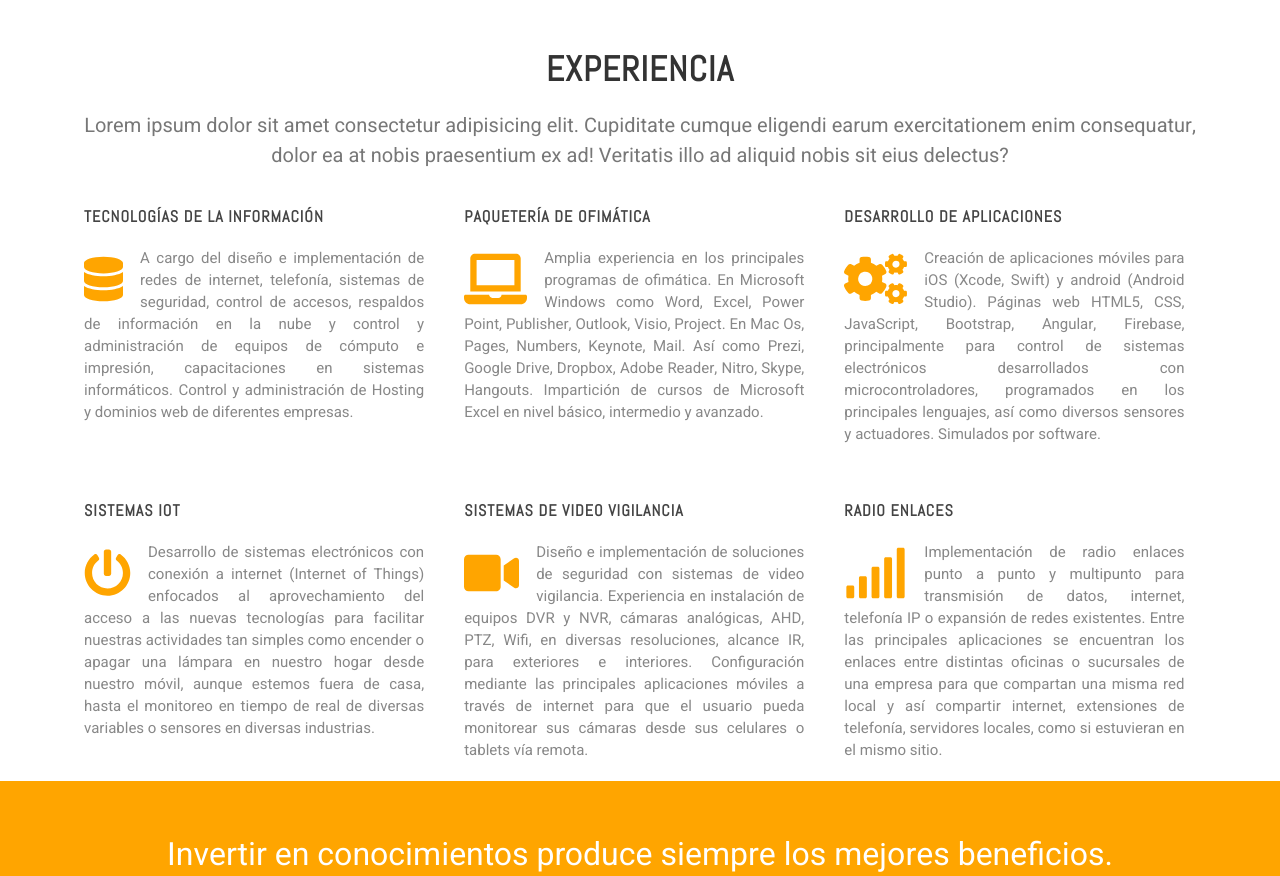
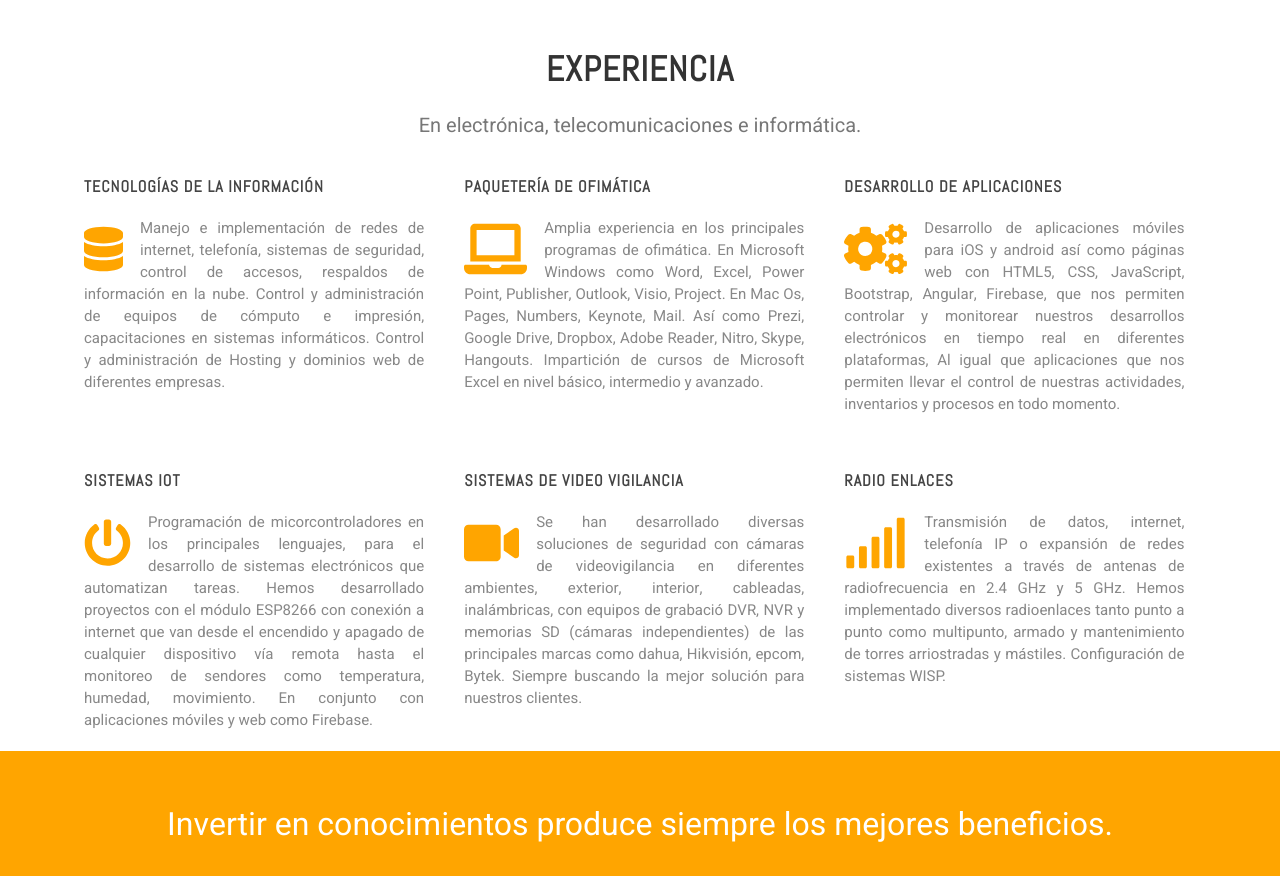
Before and after one commit to MiguelRomeroGmx/servicios, a plain HTML site: page index.html in a window 1280 px wide. Shown: the part 2912-3788 px from the top of the page. Drawn offline with nearby package versions, Linux system fonts and the light colour scheme.

Commit message:
experiencia info

```diff
--- a/index.html
+++ b/index.html
@@ -58,8 +58,9 @@
                 <img src="img/red.jpeg" alt="">
                 <h4>Redes de Internet</h4>
                 <h5>internet y telefon&iacute;a ip</h5>
-                <p class="servicios">Desarrollo de redes de internet, administraci&oacute;n de usuarios, control de tr&aacute;fico, ancho de banda, balanceo de cargas, configuraci&oacute;n de routers de las principales marcas,
-                    switch, repetidores wifi. Instalaci&oacute;n y configuraci&oacute;n de conmutadores, gateways y tel&eacute;fonos IP. Dispositivos de impresi&oacute;n y escaneo en red. </p>
+                <p class="servicios">Desarrollo de redes de internet, administraci&oacute;n de usuarios, control de tr&aacute;fico, ancho de banda, balanceo de cargas,
+                    repetidores wifi. Instalaci&oacute;n y configuraci&oacute;n de conmutadores, gateways y tel&eacute;fonos IP. Dispositivos de impresi&oacute;n y escaneo en red.
+                Configuraci&oacute;n y administraci&oacute;n de Hosting y dominios, alojamiento de sitios web, correos nombre@tuempresa.com .mx .net, etc.</p>
             </div>
             <div class="columnasx3">
                 <img src="img/reed2.jpeg" alt="">
@@ -67,7 +68,7 @@
                 <h5>soporte y capacitaci&oacute;n</h5>
                 <p class="servicios">Soporte t&eacute;cnico correctivo y preventivo a redes de internet, redes locales, sistemas de telefon&iacute;a IP. As&iacute; como a sistemas de Videovigilancia,
                     c&aacute;maras de seguridad, DVR, NVR, fuentes de alimentaci&oacute;n. Capacitaci&oacute;n de personal en sistemas de ofim&aacute;tica, Microsoft Office (Word, Excel, Power Point).
-                    Configuraci&oacute;n de antenas ubiquiti, en enlaces punto a punto y multi-punto.
+                    Configuraci&oacute;n de antenas Ubiquiti, en enlaces punto a punto y multi-punto.
 
                 </p>
             </div>
@@ -114,16 +115,15 @@
     <section class="wap">
         <section class="bienvenidos">
             <h2>Experiencia</h2>
-            <h3>Lorem ipsum dolor sit amet consectetur adipisicing elit. Cupiditate cumque eligendi earum exercitationem enim consequatur,
-                dolor ea at nobis praesentium ex ad! Veritatis illo ad aliquid nobis sit eius delectus?</h3>
+            <h3>En electr&oacute;nica, telecomunicaciones e inform&aacute;tica.</h3>
         </section>
 
         <section class="contenedor-columnas">
             <div class="columnasx3">
                 <h4>Tecnolog&iacute;as de la Informaci&oacute;n</h4>
                 <i id="icon" class="fas fa-database fa-4x" aria-hidden="true"></i>
-                <p class="experiencia">A cargo del dise&ntilde;o e implementaci&oacute;n de redes de internet, telefon&iacute;a, sistemas de seguridad, control
-                de accesos, respaldos de informaci&oacute;n en la nube y control y administraci&oacute;n de equipos de c&oacute;mputo e impresi&oacute;n,
+                <p class="experiencia">Manejo e implementaci&oacute;n de redes de internet, telefon&iacute;a, sistemas de seguridad, control
+                de accesos, respaldos de informaci&oacute;n en la nube. Control y administraci&oacute;n de equipos de c&oacute;mputo e impresi&oacute;n,
                 capacitaciones en sistemas inform&aacute;ticos. Control y administraci&oacute;n de Hosting y dominios web de diferentes empresas.
                 </p>
             </div>
@@ -139,10 +139,10 @@
             <div class="columnasx3">
                 <h4>Desarrollo de Aplicaciones</h4>
                 <i id="icon" class="fas fa-cogs fa-4x" aria-hidden="true"></i>
-                <p class="experiencia">Creaci&oacute;n de aplicaciones m&oacute;viles para iOS (Xcode, Swift) y android (Android Studio). P&aacute;ginas web HTML5,
-                CSS, JavaScript, Bootstrap, Angular, Firebase, principalmente para control de sistemas electr&oacute;nicos desarrollados
-                con microcontroladores, programados en los principales lenguajes, as&iacute; como diversos sensores y actuadores. Simulados
-                por software.</p>
+                <p class="experiencia">Desarrollo de aplicaciones m&oacute;viles para iOS  y android así como p&aacute;ginas web con HTML5,
+                CSS, JavaScript, Bootstrap, Angular, Firebase, que nos permiten controlar y monitorear nuestros desarrollos electr&oacute;nicos en tiempo real
+                en diferentes plataformas, Al igual que aplicaciones que nos permiten llevar el control de nuestras actividades, inventarios y procesos en todo momento.
+            </p>
             </div>
         </section>
 
@@ -150,28 +150,35 @@
             <div class="columnasx3">
                 <h4>Sistemas IoT</h4>
                 <i id="icon" class="fas fa-power-off fa-4x" aria-hidden="true"></i>
-                <p class="experiencia">Desarrollo de sistemas electr&oacute;nicos con conexi&oacute;n a internet (Internet of Things) enfocados al aprovechamiento
-                del acceso a las nuevas tecnolog&iacute;as para facilitar nuestras actividades tan simples como encender o apagar una l&aacute;mpara
-                en nuestro hogar desde nuestro m&oacute;vil, aunque estemos fuera de casa, hasta el monitoreo en tiempo de real de diversas
-                variables o sensores en diversas industrias.
+                <p class="experiencia">Programaci&oacute;n de micorcontroladores en los principales lenguajes, para el desarrollo de sistemas electr&oacute;nicos que automatizan tareas.
+                Hemos desarrollado proyectos con el m&oacute;dulo ESP8266 con conexi&oacute;n a internet que van desde el encendido y apagado de cualquier dispositivo v&iacute;a
+                remota hasta el monitoreo de sendores como temperatura, humedad, movimiento. En conjunto con aplicaciones m&oacute;viles y web como Firebase.
                 </p>
             </div>
             <div class="columnasx3">
                 <h4>Sistemas de Video vigilancia</h4>
                 <i id="icon" class="fas fa-video fa-4x" aria-hidden="true"></i>
-                <p class="experiencia">Dise&ntilde;o e implementaci&oacute;n de soluciones de seguridad con sistemas de video vigilancia. Experiencia en instalaci&oacute;n
+                <p class="experiencia">Se han desarrollado diversas soluciones de seguridad con c&aacute;maras de videovigilancia en diferentes ambientes, exterior, interior, cableadas, inal&aacute;mbricas,
+                    con equipos de grabaci&oacute; DVR, NVR y memorias SD (c&aacute;maras independientes) de las principales marcas como dahua, Hikvisi&oacute;n, epcom, Bytek. Siempre buscando la
+                    mejor soluci&oacute;n para nuestros clientes.
+
+                    <!-- Dise&ntilde;o e implementaci&oacute;n de soluciones de seguridad con sistemas de video vigilancia. Experiencia en instalaci&oacute;n
                 de equipos DVR y NVR, c&aacute;maras anal&oacute;gicas, AHD, PTZ, Wifi, en diversas resoluciones, alcance IR, para exteriores
                 e interiores. Configuraci&oacute;n mediante las principales aplicaciones m&oacute;viles a trav&eacute;s de internet para
-                que el usuario pueda monitorear sus c&aacute;maras desde sus celulares o tablets v&iacute;a remota.
+                que el usuario pueda monitorear sus c&aacute;maras desde sus celulares o tablets v&iacute;a remota. -->
                 </p>
             </div>
             <div class="columnasx3">
                 <h4>Radio Enlaces</h4>
                 <i id="icon" class="fas fa-signal fa-4x" aria-hidden="true"></i>
-                <p class="experiencia">Implementaci&oacute;n de radio enlaces punto a punto y multipunto para transmisi&oacute;n de datos, internet, telefon&iacute;a
-                IP o expansi&oacute;n de redes existentes. Entre las principales aplicaciones se encuentran los enlaces entre distintas oficinas
+                <p class="experiencia">Transmisi&oacute;n de datos, internet, telefon&iacute;a
+                IP o expansi&oacute;n de redes existentes a trav&eacute;s de antenas de radiofrecuencia en 2.4 GHz y 5 GHz.
+                Hemos implementado diversos radioenlaces tanto punto a punto como multipunto, armado y mantenimiento de torres arriostradas y mástiles.
+                Configuraci&oacute;n de sistemas WISP.
+
+                <!-- Entre las principales aplicaciones se encuentran los enlaces entre distintas oficinas
                 o sucursales de una empresa para que compartan una misma red local y as&iacute; compartir internet, extensiones de telefon&iacute;a,
-                servidores locales, como si estuvieran en el mismo sitio.
+                servidores locales, como si estuvieran en el mismo sitio. -->
                 </p>
             </div>
         </section>
```
